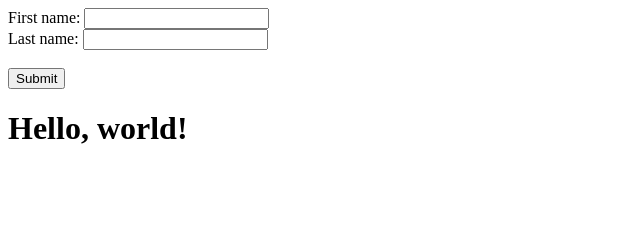
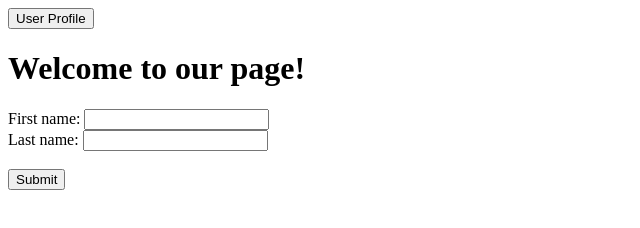
Before and after one commit to Adi9103/CS4320_Final_Project, a plain HTML site: page index.html in a window 1280 px wide. Shown: the whole page, without its empty margins (0-640 px from the left). Drawn offline with Linux system fonts and the light colour scheme.

Commit message:
added buttons to move between index.html and user.html

```diff
--- a/index.html
+++ b/index.html
@@ -10,12 +10,14 @@
 </head>
 
 <body>
+  <button onclick="window.location.href = 'user.html';">User Profile</button>
   <form id="form1">
+    <h1>Welcome to our page!</h1>
     First name: <input type="text" name="fname" id="fname"><br>
     Last name: <input type="text" name="lname" id="lname"><br><br>
     <input id="nameButton" type="button" value="Submit">
   </form>
-  <h1>Hello, world!</h1>
+
 </body>
 
 </html>
```
Also changed, not shown: user.html (+2 -1 lines).
